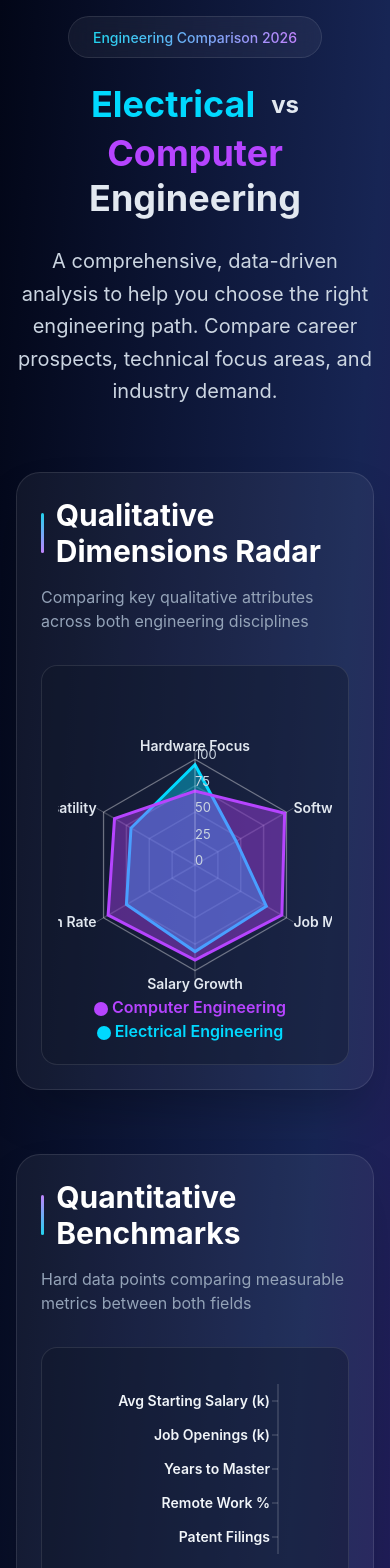
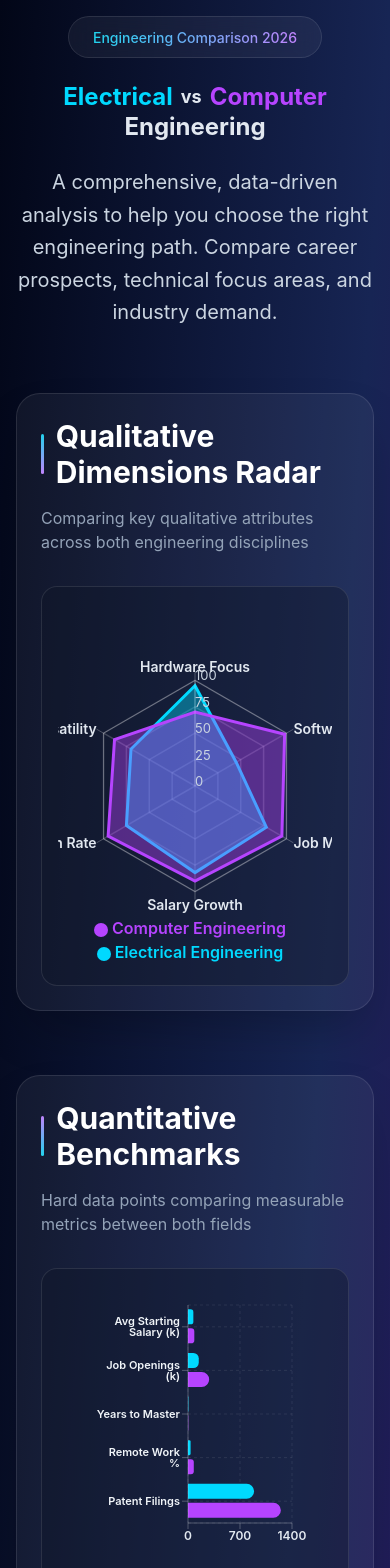
Before and after one commit to MateenCoder/engineering-comparison-dashboard, a React (Create React App) app: page / in a window 390 px wide. Shown: the top 1568 px of the page. Built offline with nearby package versions, Linux system fonts and the light colour scheme.

Commit message:
Fixes hero title wrapping and bar chart visibility on mobile

```diff
--- a/src/App.js
+++ b/src/App.js
@@ -95,10 +95,10 @@ export default function EngineeringComparisonDashboard() {
                         Engineering Comparison 2026
                     </span>
                 </div>
-                <h1 className="text-4xl md:text-8xl lg:text-9xl font-bold mb-6 leading-tight flex flex-col items-center">
-                    <div className="flex flex-wrap justify-center items-center gap-x-4 gap-y-1 md:gap-6">
+                <h1 className="text-2xl min-[400px]:text-3xl md:text-8xl lg:text-9xl font-bold mb-6 leading-tight flex flex-col items-center">
+                    <div className="flex items-center justify-center gap-2 md:gap-6">
                         <span style={{ color: colors.electrical }}>Electrical</span>
-                        <span className="text-slate-200 text-2xl md:text-5xl">vs</span>
+                        <span className="text-slate-200 text-lg md:text-5xl">vs</span>
                         <span style={{ color: colors.computer }}>Computer</span>
                     </div>
                     <span className="text-slate-200">Engineering</span>
@@ -197,19 +197,19 @@ export default function EngineeringComparisonDashboard() {
                             <BarChart
                                 data={benchmarkData}
                                 layout="vertical"
-                                margin={{ left: 40, right: 60, top: 20, bottom: 20 }}
+                                margin={{ left: 10, right: 40, top: 20, bottom: 20 }}
                             >
                                 <CartesianGrid strokeDasharray="3 3" stroke="#ffffff15" />
                                 <XAxis
                                     type="number"
-                                    tick={{ fill: '#e2e8f0', fontSize: 14, fontWeight: 600 }}
+                                    tick={{ fill: '#e2e8f0', fontSize: 12, fontWeight: 600 }}
                                     stroke="#ffffff40"
                                 />
                                 <YAxis
                                     type="category"
                                     dataKey="metric"
-                                    width={180}
-                                    tick={{ fill: '#f1f5f9', fontSize: 14, fontWeight: 600 }}
+                                    width={120}
+                                    tick={{ fill: '#f1f5f9', fontSize: 11, fontWeight: 600 }}
                                     stroke="#ffffff40"
                                 />
                                 <Tooltip
```
